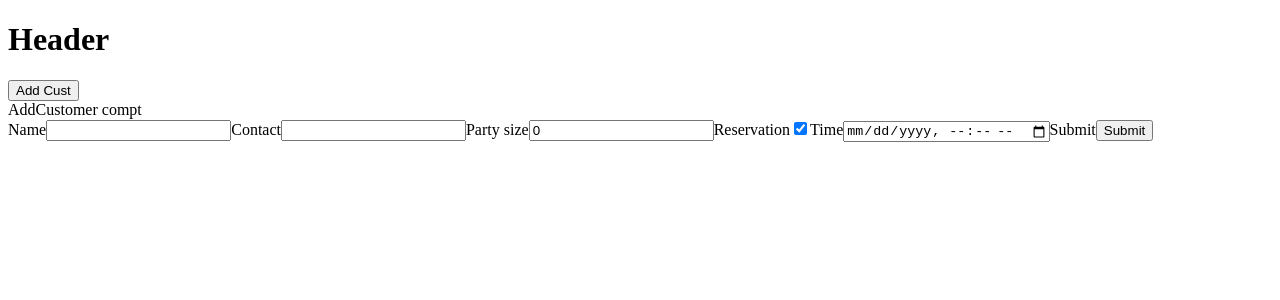
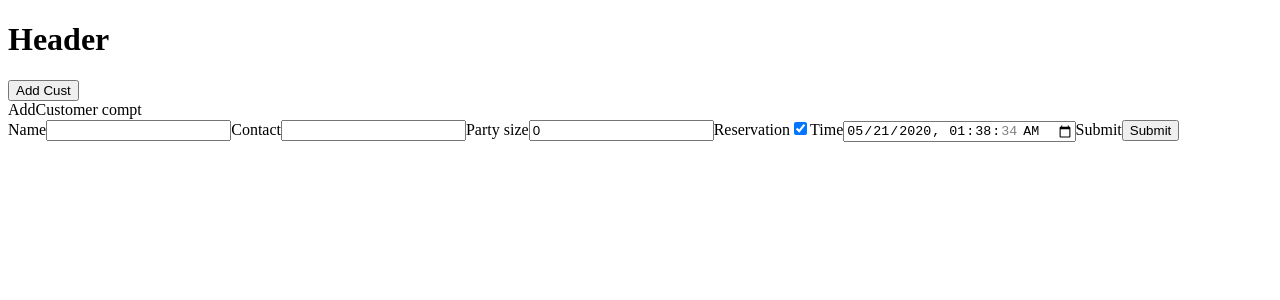
Before and after one commit to kilcmn3/Wait-or-no-wait-FE, a React (Create React App) app: page /add-customer in a window 1280 px wide. Both pictures are taken after a click on the checkbox 800 px from the left and 128 px from the top of the page. Shown: the top 300 px of the page. Built offline with nearby package versions, Linux system fonts and the light colour scheme.

Commit message:
reservatoin done

```diff
--- a/src/components/AddCustForm.js
+++ b/src/components/AddCustForm.js
@@ -1,7 +1,9 @@
 import React, { Fragment } from 'react';
 
+const moment = require('moment');
+
 export const AddCustForm = (props) => {
-  const { name, contact, party_size, reservation } = props.customer;
+  const { name, contact, party_size, reservation, time } = props.customer;
 
   return (
     <div className='add cust form'>
@@ -40,7 +42,11 @@ export const AddCustForm = (props) => {
             <input
               type='datetime-local'
               onChange={props.handleChanges}
+              value={time}
               name='time'
+              min={time}
+              max={moment().add(1, 'year').format()}
+              required
             />
           </>
         ) : (
--- a/src/components/AddCustomer.js
+++ b/src/components/AddCustomer.js
@@ -1,13 +1,15 @@
 import React, { Component } from 'react';
 import { connect } from 'react-redux';
 import { AddCustForm, addCustomer, postCustomer } from '../exportFiles';
+
+const moment = require('moment');
 
 const initState = {
   name: '',
   contact: '',
   party_size: 0,
   reservation: false,
-  time: '',
+  time: moment().format('YYYY-MM-DDThh:mm:ss'),
 };
 export class AddCustomer extends Component {
   constructor(props) {
@@ -18,9 +20,9 @@ export class AddCustomer extends Component {
   //optimistic vs pessmistic
   handleSubmit = (event) => {
     event.preventDefault();
-    const { name, contact, reservation } = this.state;
+    const { name, contact, reservation, time } = this.state;
     let data = {
-      customer: { name, contact, reservation },
+      customer: { name, contact, reservation, time },
       wait_list: { party_size: this.state.party_size },
       isCheck: false,
     };
--- a/src/components/ReservationsListRow.js
+++ b/src/components/ReservationsListRow.js
@@ -1,6 +1,8 @@
 import React, { Fragment } from 'react';
 import { useSelector, useDispatch } from 'react-redux';
 import { patchCustWaitlist } from '../exportFiles';
+
+const moment = require('moment');
 
 const ReservationsListRow = (props) => {
   const customers = useSelector((state) => state.customers);
@@ -8,9 +10,10 @@ const ReservationsListRow = (props) => {
 
   const displayTableRows = () => {
     return customers.map((customer, index) => {
-      const { name, contact, created_at, id, reservation } = customer;
-      const { party_size } = customer.customerWaitlists[0];
+      const { id, name, contact } = customer;
+      const { party_size, check_inTime } = customer.customerWaitlists[0];
 
+      let timeZone = moment(check_inTime).format('MM-DD h:mm a');
       return (
         <Fragment key={index}>
           <tr>
@@ -19,8 +22,8 @@ const ReservationsListRow = (props) => {
               <br></br>
               contact: {contact}
             </td>
-            <td></td>
-            <td></td>
+            <td>{party_size}</td>
+            <td>{timeZone}</td>
             <td></td>
             <td>
               <button>SMS</button>
--- a/src/components/WaitListRow.js
+++ b/src/components/WaitListRow.js
@@ -12,8 +12,9 @@ const WaitListRow = (props) => {
 
   const displayTableRows = () => {
     return customers.map((customer, index) => {
-      const { name, contact, created_at, id } = customer;
+      const { name, contact, id } = customer;
       const {
+        check_inTime,
         actual_waitTime,
         estimate_waitTime,
         is_texted,
@@ -21,7 +22,7 @@ const WaitListRow = (props) => {
         party_size,
       } = customer.customerWaitlists[0];
 
-      let timeZone = moment(created_at).format('h:mm a');
+      let timeZone = moment(check_inTime).format('h:mm a');
       if (is_waiting) {
         return false;
       } else {
```
